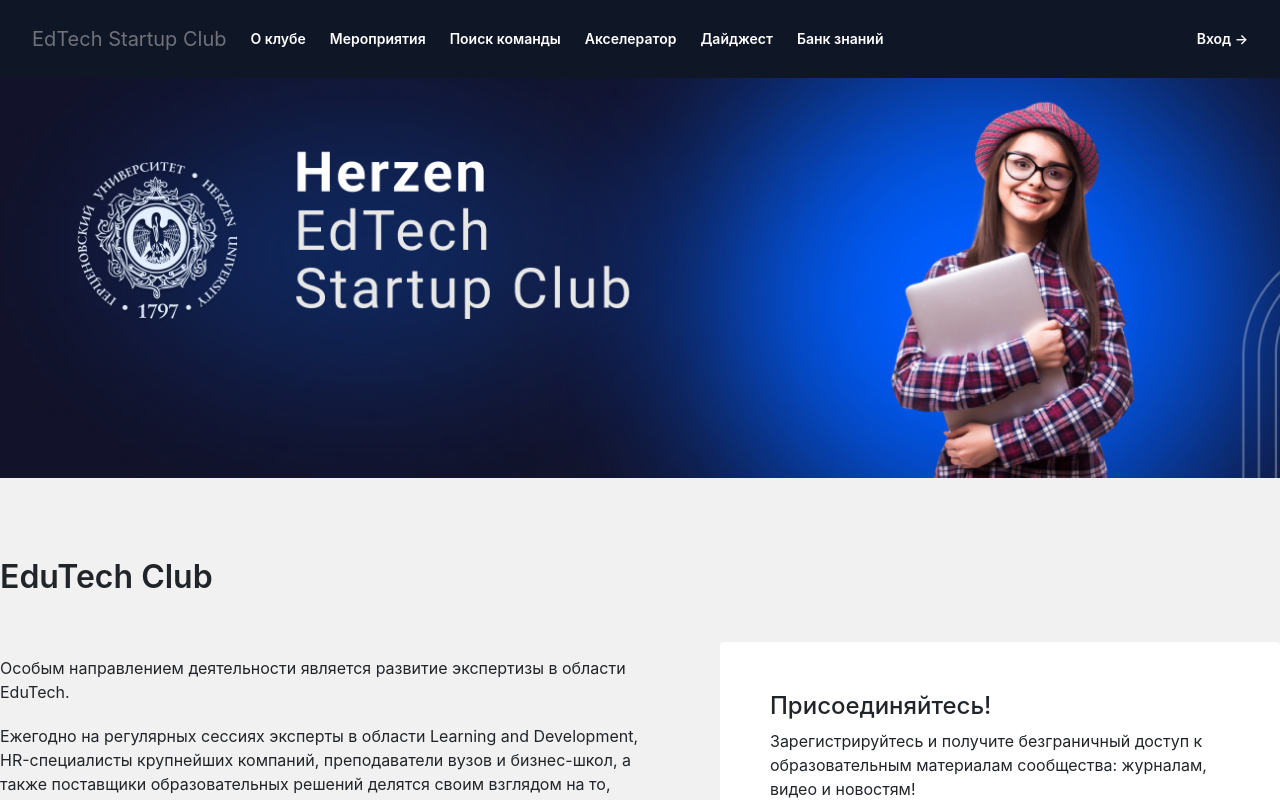
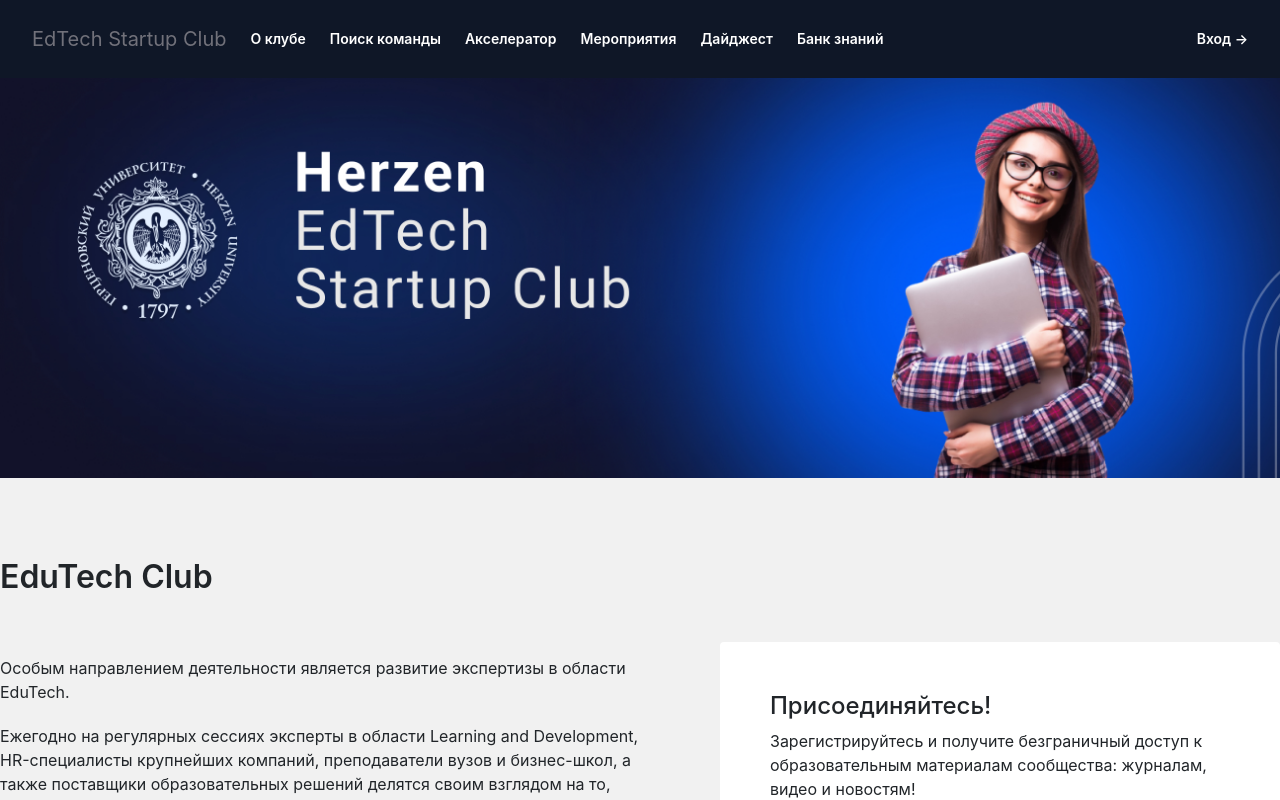
Before and after one commit to tantarin/edtech-club-frontend, a React (Create React App) app: page / in a window 1280 px wide. Shown: the top 800 px of the page. Built offline with nearby package versions, Linux system fonts and the light colour scheme.

Commit message:
правки

```diff
--- a/src/components/Header/Header.tsx
+++ b/src/components/Header/Header.tsx
@@ -11,16 +11,16 @@
     href: urls.about,
   },
   {
-    name: "Мероприятия",
-    href: urls.news,
-  },
-  {
     name: "Поиск команды",
     href: urls.ads,
   },
   {
     name: "Акселератор",
     href: urls.accel,
+  },
+  {
+    name: "Мероприятия",
+    href: urls.news,
   },
   {
     name: "Дайджест",
```
